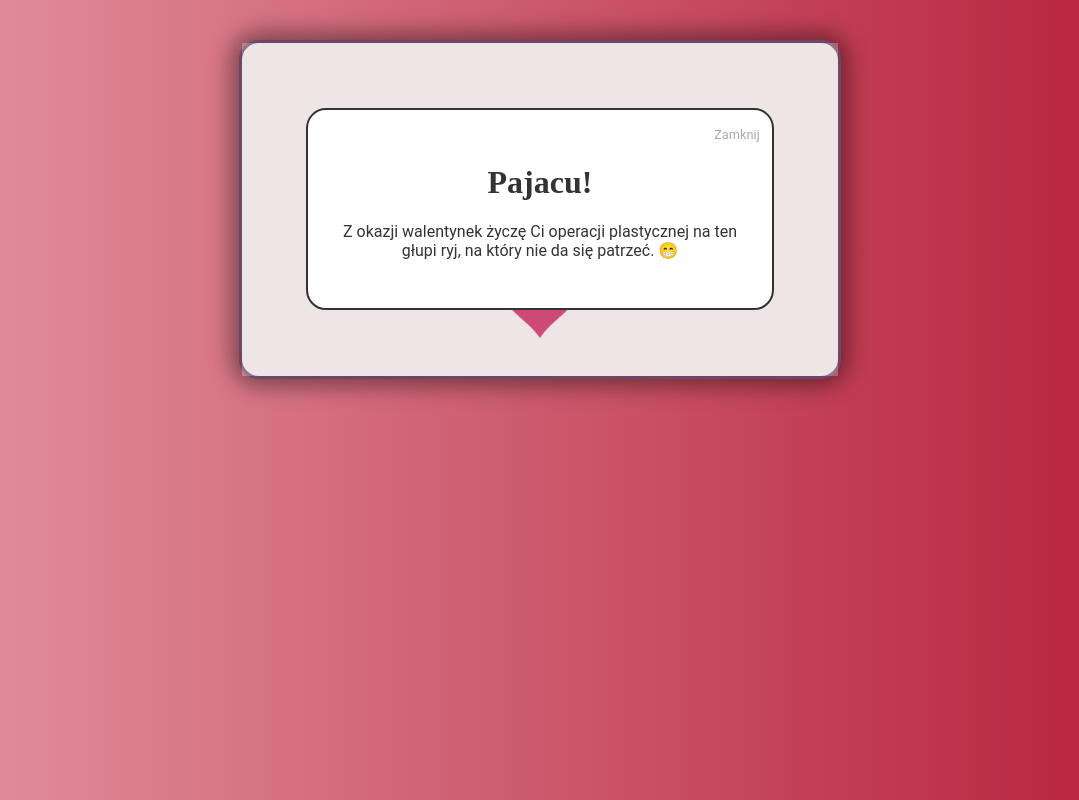
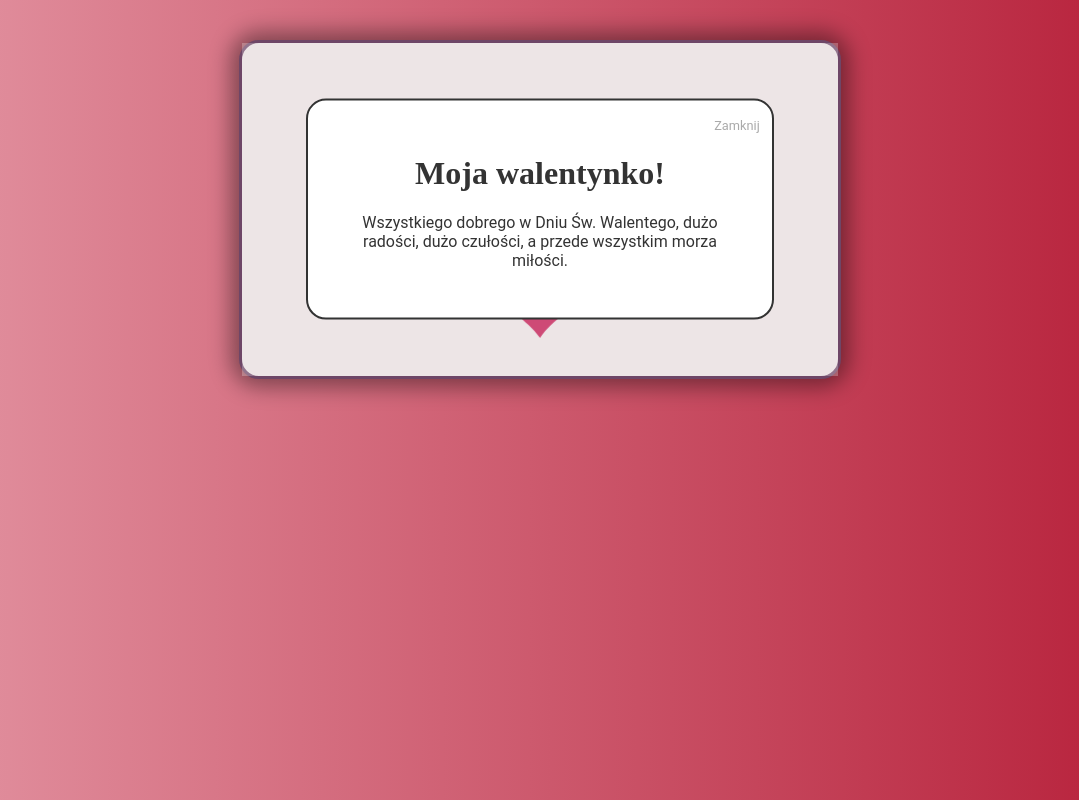
Before and after one commit to Cr0wek/cr0wek.github.io, a plain HTML site: page index.html in a window 1280 px wide. Both pictures are taken after a click on the link 640 px from the left and 322 px from the top of the page. Shown: the whole page, without its empty margins (100-1179 px from the left). Drawn offline with Linux system fonts and the light colour scheme.

Commit message:
Update index.html

```diff
--- a/index.html
+++ b/index.html
@@ -4,7 +4,7 @@
     <div class="intro">
         <h2 class="main-title">Wirtualna walentynka!</h2>
         <p>To kartka walentynkowa, którą przygotowałam bo...</p>
-        <p><strong>Zrzygałem się na twój widok!</strong></p>
+        <p><strong>Zakochałem się w Tobie!</strong></p>
         <p>Wiadomość jest ukryta pod serduszkiem! Kliknij!</p>
 
         <a class="open-modal" href="#open-modal"><svg class="heart btn" viewBox="0 0 32 29.6">
@@ -15,10 +15,10 @@
     <div id="open-modal" class="modal-window">
         <div>
             <a href="#" class="modal-close">Zamknij</a>
-            <h1>Pajacu!</h1>
+            <h1>Moja walentynko!</h1>
             <div>
-                <p>Z okazji walentynek życzę Ci operacji plastycznej na ten głupi ryj, na który nie da się patrzeć. 😁
-                </p>
+                <p> Wszystkiego dobrego w Dniu Św. Walentego, dużo radości, dużo czułości, a przede wszystkim morza
+                    miłości. </p>
             </div>
         </div>
     </div>
```
